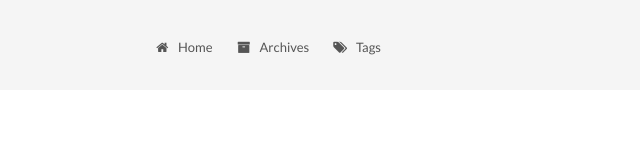
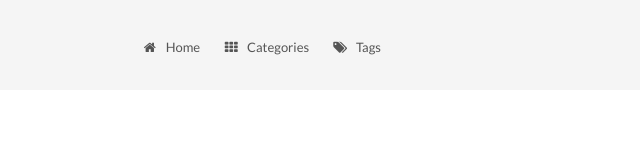
Before and after one commit to renwuzhe/renwuzhe.github.io, a plain HTML site: page index.html in a window 1280 px wide. Shown: the top 167 px of the page, 599-1239 px from the left. Drawn offline with Linux system fonts and the light colour scheme.

Commit message:
Site updated: 2016-12-02 18:45:46

```diff
--- a/css/main.css
+++ b/css/main.css
@@ -1548,7 +1548,7 @@ pre .javascript .function {
   width: 4px;
   height: 4px;
   border-radius: 50%;
-  background: #fba388;
+  background: #44785b;
 }
 .links-of-blogroll {
   font-size: 13px;
--- a/index.html
+++ b/index.html
@@ -172,12 +172,12 @@
         </li>
 
 
-        <li class="menu-item menu-item-archives">
-          <a href="/archives" rel="section">
+        <li class="menu-item menu-item-categories">
+          <a href="/categories" rel="section">
 
-              <i class="menu-item-icon fa fa-fw fa-archive"></i> <br />
+              <i class="menu-item-icon fa fa-fw fa-th"></i> <br />
 
-            Archives
+            Categories
           </a>
         </li>
 
@@ -345,7 +345,7 @@
         </div>
         <nav class="site-state motion-element">
           <div class="site-state-item site-state-posts">
-            <a href="/archives">
+            <a href="/">
               <span class="site-state-item-count">1</span>
               <span class="site-state-item-name">posts</span>
             </a>
```
Also changed, not shown: 2016/11/29/hello-world/index.html (+5 -5 lines), archives/2016/11/index.html (+5 -5 lines), archives/2016/index.html (+5 -5 lines), archives/index.html (+5 -5 lines).
